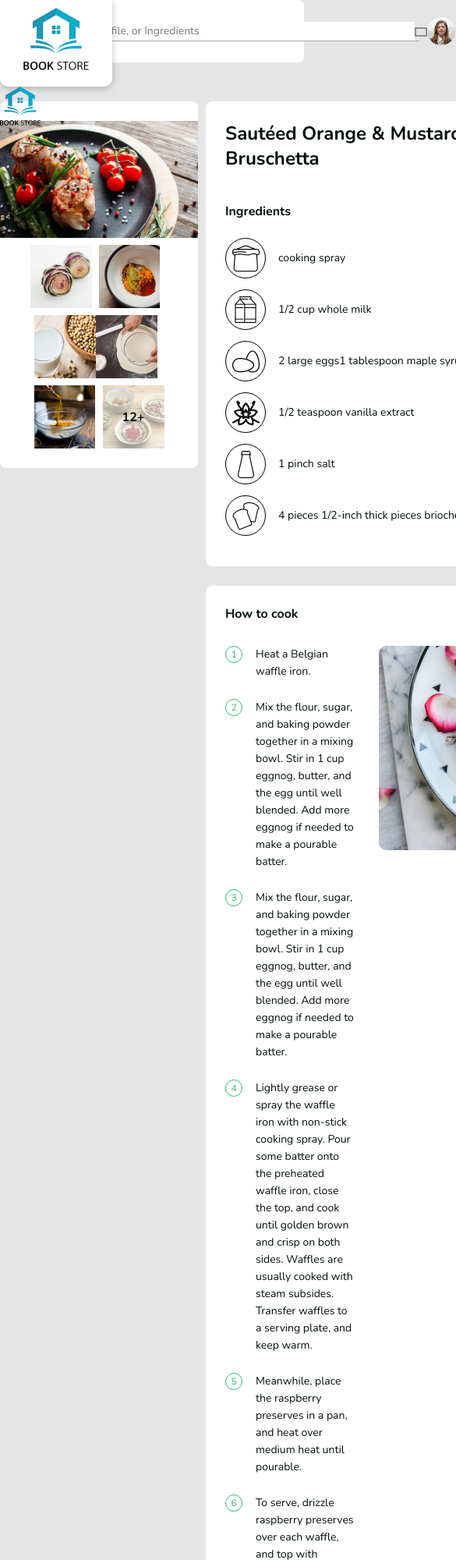
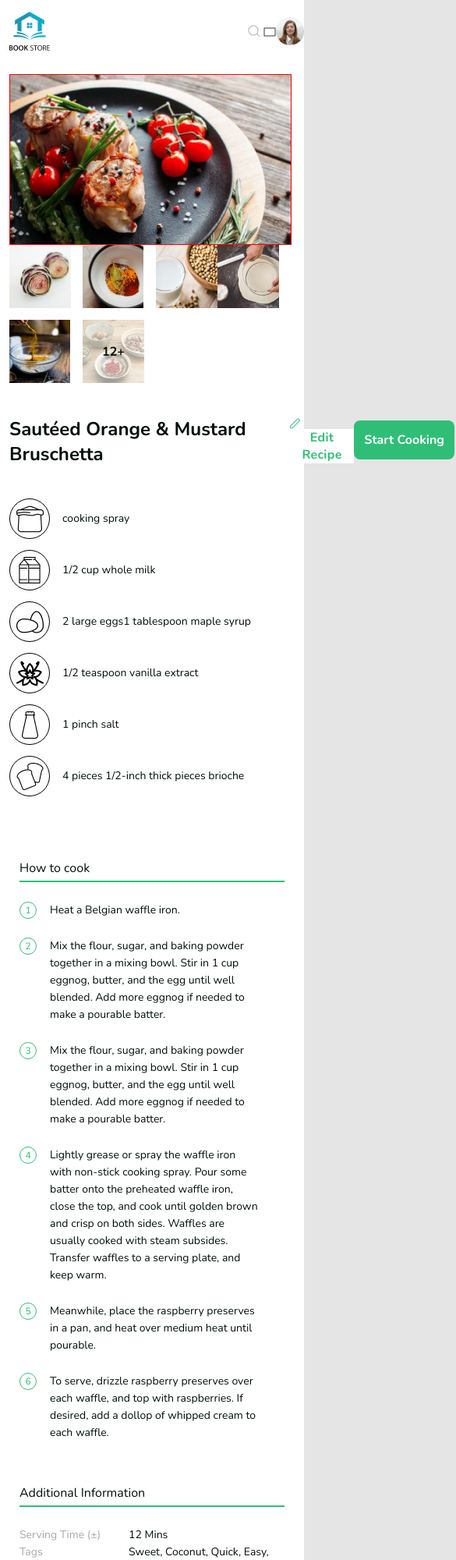
Before and after one commit to 4e1ik/Layout-Recipe, a plain HTML site: page index.html in a window 390 px wide. Shown: the top 2000 px of the page at 78% size, 585 px wide, since content can reach past the window. Drawn offline with nearby package versions, Linux system fonts and the light colour scheme.

Commit message:
add something

```diff
--- a/dist/main.css
+++ b/dist/main.css
@@ -3,6 +3,7 @@ body {
   margin: auto;
   background: #E5E5E5;
 }
+
 .header {
   display: block;
   position: fixed;
@@ -34,7 +35,10 @@ body {
   box-shadow: 0px 2px 10px rgba(0, 0, 0, 0.25);
   cursor: pointer;
 }
-.header .logo_box .logo_icon {
+.header .logo_icon768 {
+  display: none;
+}
+.header .logo_icon {
   margin: 10px 30px 21px 30px;
 }
 .header .search {
@@ -47,7 +51,7 @@ body {
 .header .img_and_search input {
   width: 538px;
   height: 22px;
-  font-family: 'Nunito';
+  font-family: "Nunito";
   font-style: normal;
   font-weight: 400;
   font-size: 14px;
@@ -78,6 +82,7 @@ body {
 .header .avatar {
   cursor: pointer;
 }
+
 .main {
   padding-top: 130px;
   max-width: 1280px;
@@ -117,7 +122,7 @@ body {
   position: relative;
 }
 .main aside .text {
-  font-family: 'Nunito';
+  font-family: "Nunito";
   font-style: normal;
   font-weight: 700;
   font-size: 16px;
@@ -162,8 +167,11 @@ body {
 .main .container_2 .caption {
   display: flex;
 }
+.main .container_2 .green_line {
+  display: none;
+}
 .main .container_2 h1 {
-  font-family: 'Nunito';
+  font-family: "Nunito";
   font-style: normal;
   font-weight: 700;
   font-size: 24px;
@@ -177,7 +185,7 @@ body {
   align-items: center;
 }
 .main .container_2 .Edit {
-  font-family: 'Nunito';
+  font-family: "Nunito";
   font-style: normal;
   font-weight: 700;
   font-size: 16px;
@@ -197,7 +205,7 @@ body {
   height: 50px;
 }
 .main .container_2 .Start p {
-  font-family: 'Nunito';
+  font-family: "Nunito";
   font-style: normal;
   font-weight: 700;
   font-size: 16px;
@@ -206,7 +214,7 @@ body {
   color: #FFFFFF;
 }
 .main .container_2 .low_header {
-  font-family: 'Nunito';
+  font-family: "Nunito";
   font-style: normal;
   font-weight: 700;
   font-size: 16px;
@@ -225,7 +233,7 @@ body {
   margin-bottom: 14px;
 }
 .main .container_2 .part .img {
-  border: 1px solid #000000;
+  border: 1px solid black;
   display: flex;
   justify-content: center;
   align-items: center;
@@ -235,7 +243,7 @@ body {
   margin-right: 16px;
 }
 .main .container_2 .part p {
-  font-family: 'Nunito', sans-serif;
+  font-family: "Nunito", sans-serif;
   font-style: normal;
   font-weight: 400;
   font-size: 14px;
@@ -254,11 +262,11 @@ body {
 .main .container_3 .content {
   padding: 25px;
 }
-.main .container_3 .content .caption {
+.main .container_3 .caption {
   display: block;
 }
-.main .container_3 .content .caption h2 {
-  font-family: 'Nunito';
+.main .container_3 h2 {
+  font-family: "Nunito";
   font-style: normal;
   font-weight: 700;
   font-size: 16px;
@@ -266,18 +274,21 @@ body {
   color: #030F09;
   padding-bottom: 30px;
 }
-.main .container_3 .content .only_text {
+.main .container_3 .only_text {
   display: flex;
   gap: 32px;
 }
-.main .container_3 .content .only_text .text_list {
+.main .container_3 .text_list {
   counter-reset: parts;
 }
-.main .container_3 .content .only_text .text_list .paragraph {
+.main .container_3 .paragraph {
   display: flex;
   margin-bottom: 24px;
 }
-.main .container_3 .content .only_text .text_list .paragraph h3 {
+.main .container_3 .paragraph:last-of-type {
+  margin-bottom: 0px;
+}
+.main .container_3 h3 {
   counter-increment: parts;
   color: #30BE76;
   border: 1px solid #30BE76;
@@ -287,21 +298,21 @@ body {
   display: flex;
   align-items: center;
   justify-content: center;
-  font-family: 'Nunito';
+  font-family: "Nunito";
   font-style: normal;
   font-weight: 400;
   font-size: 12px;
   line-height: 12px;
   margin-right: 17px;
 }
-.main .container_3 .content .only_text .text_list .paragraph h3:before {
+.main .container_3 h3:before {
   content: counter(parts);
 }
-.main .container_3 .content .only_text .text_list .paragraph h3:after {
-  content: '';
+.main .container_3 h3:after {
+  content: "";
 }
-.main .container_3 .content .only_text .text_list .paragraph p {
-  font-family: 'Nunito';
+.main .container_3 p {
+  font-family: "Nunito";
   font-style: normal;
   font-weight: 400;
   font-size: 14px;
@@ -309,10 +320,7 @@ body {
   color: #030F09;
   flex: 1;
 }
-.main .container_3 .content .only_text .text_list .paragraph:last-of-type {
-  margin-bottom: 0px;
-}
-.main .container_3 .content .video .Perview {
+.main .container_3 .Perview {
   cursor: pointer;
 }
 .main .container_4 {
@@ -320,11 +328,12 @@ body {
   border-radius: 8px;
   margin-bottom: 25px;
 }
-.main .container_4 .section1 .content {
+.main .container_4 .content {
   padding: 25px;
 }
-.main .container_4 .section1 .content .mini_header {
-  font-family: 'Nunito';
+.main .container_4 .mini_header {
+  display: block;
+  font-family: "Nunito";
   font-style: normal;
   font-weight: 700;
   font-size: 16px;
@@ -333,12 +342,12 @@ body {
   padding-bottom: 30px;
   display: block;
 }
-.main .container_4 .section1 .content .all_text {
+.main .container_4 .all_text {
   display: flex;
   flex-wrap: wrap;
 }
-.main .container_4 .section1 .content .all_text h4 {
-  font-family: 'Nunito';
+.main .container_4 h4 {
+  font-family: "Nunito";
   font-style: normal;
   font-weight: 400;
   font-size: 14px;
@@ -348,8 +357,8 @@ body {
   display: flex;
   width: 105px;
 }
-.main .container_4 .section1 .content .all_text p {
-  font-family: 'Nunito';
+.main .container_4 p {
+  font-family: "Nunito";
   font-style: normal;
   font-weight: 400;
   font-size: 14px;
@@ -357,12 +366,166 @@ body {
   color: #030F09;
   width: 180px;
 }
-.main .container_4 .section1 .content .all_text .paragraph {
+.main .container_4 .paragraph {
   display: flex;
   width: 310px;
   margin-right: 130px;
 }
-.main .container_4 .section1 .content .all_text .paragraph .text {
+.main .container_4 .text {
   display: flex;
   flex-direction: column;
 }
+.main .container_4 .green_line {
+  display: none;
+}
+
+@media (max-width: 768px) {
+  body {
+    max-width: 768px;
+    margin: 0 auto;
+  }
+
+  .header {
+    border-radius: 0;
+  }
+  .header .content {
+    max-width: 720px;
+    margin: auto;
+  }
+  .header .logo_box {
+    width: 0;
+    height: 0;
+  }
+  .header .logo_icon {
+    display: none;
+  }
+  .header .logo_icon768 {
+    display: block;
+    margin: 15px 0 15px 12px;
+    width: 52px;
+    align-content: flex-start;
+    display: flex;
+  }
+  .header .img_and_search {
+    justify-content: flex-end;
+  }
+  .header .img_and_search input {
+    display: none;
+  }
+  .header .img_and_search img {
+    align-self: flex-end;
+  }
+  .header .line {
+    display: none;
+  }
+
+  .main {
+    display: block;
+    padding-top: 70px;
+  }
+  .main aside {
+    border-radius: 0;
+    max-width: 768px;
+    margin: 0 auto;
+    flex-wrap: nowrap;
+  }
+  .main aside .section1 {
+    max-width: 720px;
+    margin: 0 auto;
+  }
+  .main aside .content {
+    max-width: 768px;
+    margin: 0 auto;
+    margin-bottom: 0;
+    border-radius: 0;
+  }
+  .main aside .Gallery {
+    justify-content: flex-start;
+    padding-left: 12px;
+  }
+  .main aside .img {
+    margin: 0 15px 15px 0;
+  }
+  .main aside .img:first-child {
+    width: 360px;
+    height: 217px;
+    border: 1px solid red;
+    content: url("../img/container2/Gallery/Big/Big_Img.png");
+    margin: 0 15px 0px 0;
+  }
+  .main .container_2 {
+    margin-bottom: 0;
+    border-radius: 0;
+  }
+  .main .container_2 .low_header {
+    display: none;
+  }
+  .main .container_2 .part:nth-of-type(2n+1) {
+    margin-right: 15px;
+  }
+  .main .container_2 .content {
+    padding: 12px;
+  }
+  .main .container_2 h1 {
+    width: 360px;
+  }
+  .main .container_2 .Edit {
+    margin: 0px;
+  }
+  .main .container_2 .buttons {
+    align-content: space-between;
+    flex: 1;
+  }
+  .main .container_3 {
+    margin-bottom: 0;
+    border-radius: 0;
+  }
+  .main .container_3 h2 {
+    font-family: "Nunito";
+    font-style: normal;
+    font-weight: 400;
+    font-size: 16px;
+    line-height: 32px;
+    padding-bottom: 0px;
+    height: 32px;
+  }
+  .main .container_3 .green_line {
+    display: block;
+    width: 100%;
+    height: 2px;
+    background-color: #30BE76;
+    margin-bottom: 25px;
+  }
+  .main .container_3 .Perview {
+    display: none;
+  }
+  .main .container_4 {
+    margin-bottom: 0;
+    border-radius: 0;
+  }
+  .main .container_4 .paragraph {
+    margin: 0;
+    flex: 1;
+  }
+  .main .container_4 h4 {
+    width: 120px;
+  }
+  .main .container_4 P {
+    width: 200px;
+  }
+  .main .container_4 .mini_header {
+    font-family: "Nunito";
+    font-style: normal;
+    font-weight: 400;
+    font-size: 16px;
+    line-height: 32px;
+    padding: 0;
+  }
+  .main .container_4 .green_line {
+    display: block;
+    width: 100%;
+    height: 2px;
+    background-color: #30BE76;
+    margin-bottom: 25px;
+  }
+}
--- a/style/reset.css
+++ b/style/reset.css
@@ -148,7 +148,7 @@ a:hover {
  */
 
 img {
-    border: 0; /* 1 */
+    /* border: 0; */ /* 1 */
     -ms-interpolation-mode: bicubic; /* 2 */
 }
 
```
